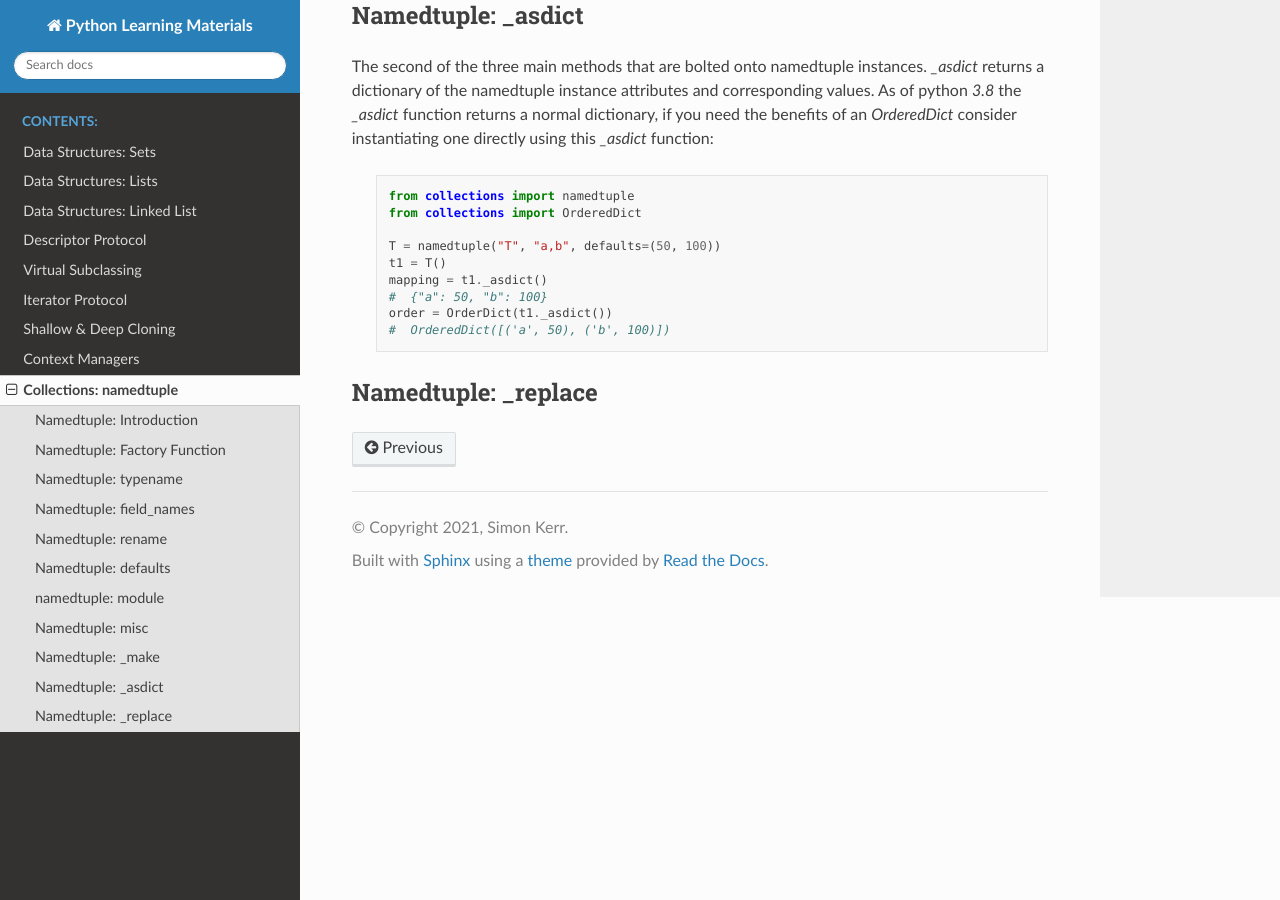
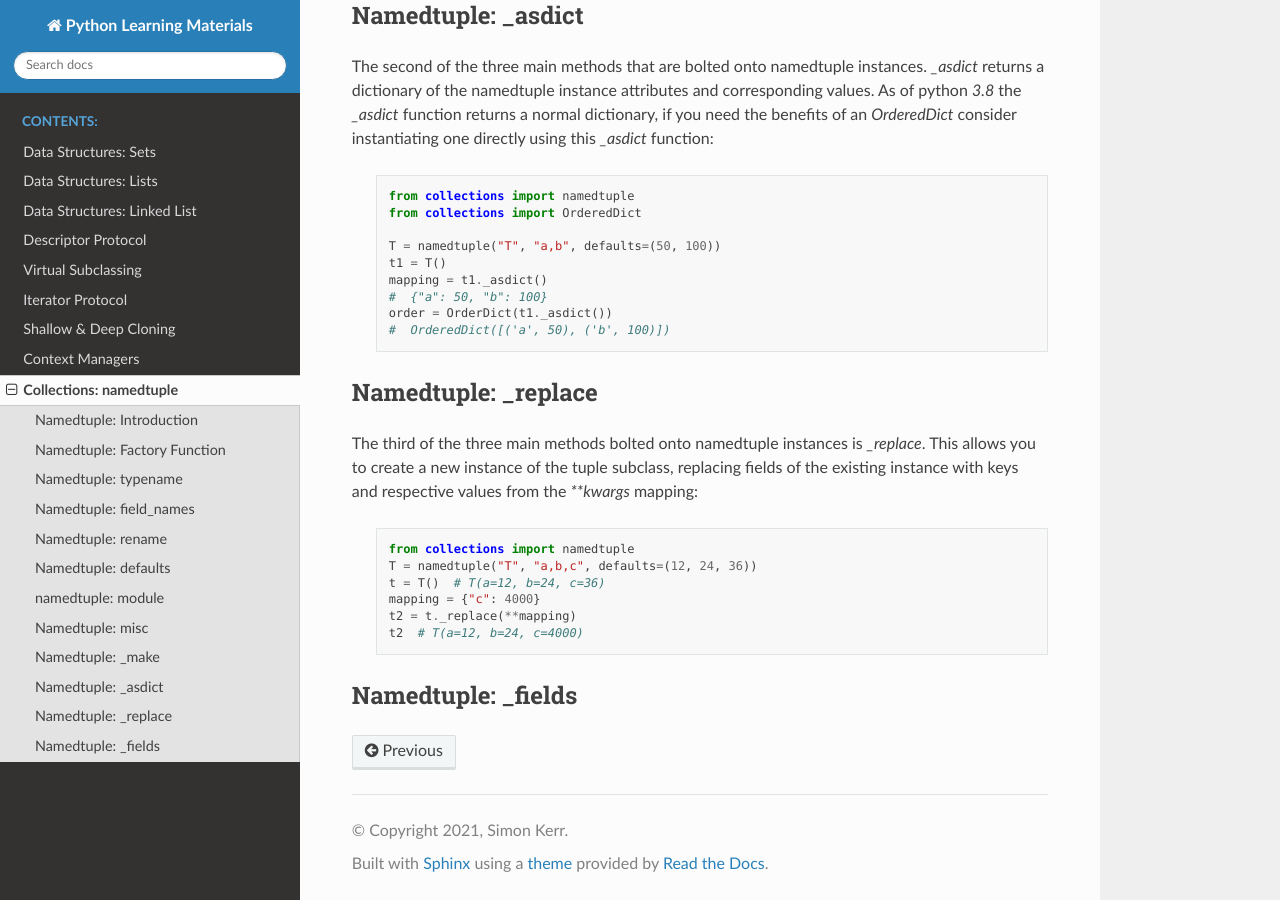
Before and after one commit to symonk/pydocs, a Sphinx documentation site: the page built from docs/source/namedtuples.rst, in a window 1280 px wide and 900 px high, scrolled down 3771 px. Built offline with Sphinx 7.4.7 and the Read the Docs theme 2.0.0, drawn with Linux system fonts in a browser that asks for light colours.

Commit message:
document namedtuple `_replace`

```diff
--- a/docs/source/namedtuples.rst
+++ b/docs/source/namedtuples.rst
@@ -205,3 +205,18 @@ instantiating one directly using this `_asdict` function:
 
 Namedtuple: _replace
 ---------------------
+The third of the three main methods bolted onto namedtuple instances is `_replace`.  This allows you
+to create a new instance of the tuple subclass, replacing fields of the existing instance with
+keys and respective values from the `**kwargs` mapping:
+
+    .. code-block:: python
+
+        from collections import namedtuple
+        T = namedtuple("T", "a,b,c", defaults=(12, 24, 36))
+        t = T()  # T(a=12, b=24, c=36)
+        mapping = {"c": 4000}
+        t2 = t._replace(**mapping)
+        t2  # T(a=12, b=24, c=4000)
+
+Namedtuple: _fields
+--------------------
```
